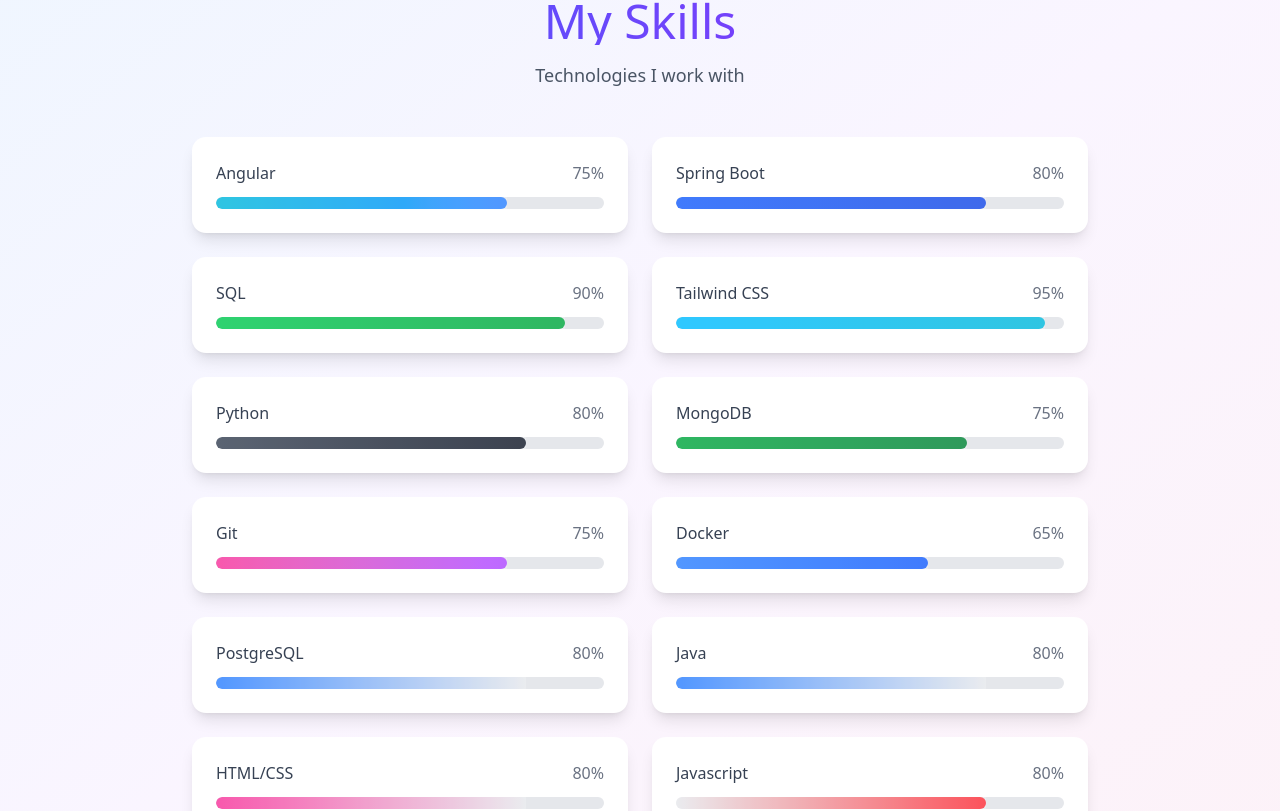
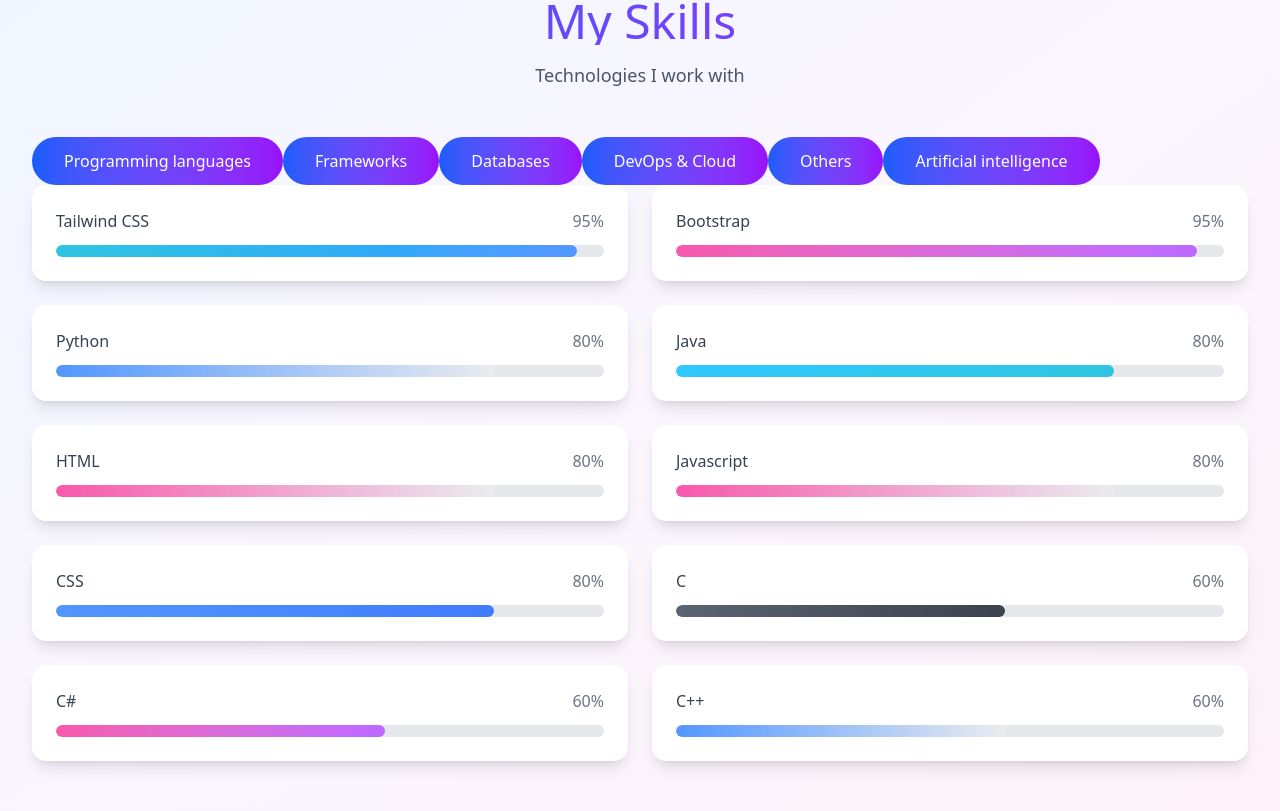
Before and after one commit to kerfaiyass54/portfolio-react-kerfaiyassine-26, a React (Vite) app: page / in a window 1280 px wide. Shown: the part 2694-3505 px from the top of the page. Built offline with nearby package versions, Linux system fonts and the light colour scheme.

Commit message:
Updated skills page

```diff
--- a/src/components/Skills.tsx
+++ b/src/components/Skills.tsx
@@ -1,4 +1,4 @@
-import React from 'react';
+import React, {useState} from 'react';
 import { motion } from 'motion/react';
 import { useInView } from 'react-intersection-observer';
 import { useLanguage } from '../contexts/LanguageContext';
@@ -6,21 +6,57 @@
 export const Skills: React.FC = () => {
   const { t, language } = useLanguage();
   const [ref, inView] = useInView({ triggerOnce: true, threshold: 0.1 });
+    const [typeSkill, setTypeSkill] = useState('programming');
+
 
   const skills = [
-    { name: 'Angular', level: 75, color: 'from-cyan-500 to-blue-500' },
-    { name: 'Spring Boot', level: 80, color: 'from-blue-600 to-blue-700' },
-    { name: 'SQL', level: 90, color: 'from-green-500 to-green-600' },
-    { name: 'Tailwind CSS', level: 95, color: 'from-sky-400 to-cyan-500' },
-    { name: 'Python', level: 80, color: 'from-gray-700 to-gray-900' },
-    { name: 'MongoDB', level: 75, color: 'from-green-600 to-green-700' },
-    { name: 'Git', level: 75, color: 'from-pink-500 to-purple-500' },
-    { name: 'Docker', level: 65, color: 'from-blue-500 to-blue-600' },
-    { name: 'PostgreSQL', level: 80, color: 'from-blue-500 to-indigo-500' },
-      { name: 'Java', level: 80, color: 'from-blue-500 to-indigo-500' },
-      { name: 'HTML/CSS', level: 80, color: 'from-pink-500 to-orange-500' },
-      { name: 'Javascript', level: 80, color: 'from-amber-400 to-red-500' },
+    { name: 'Angular', level: 75, color: 'from-amber-400 to-red-500', type: 'framework' },
+    { name: 'Spring Boot', level: 80, color: 'from-green-600 to-green-700', type: 'framework' },
+      { name: '.NET', level: 50, color: 'from-pink-500 to-purple-500', type: 'framework' },
+      { name: 'Flask', level: 35, color: 'from-sky-400 to-cyan-500', type: 'framework' },
+      { name: 'Flutter', level: 45, color: 'from-blue-600 to-blue-700', type: 'framework' },
+      { name: 'SQL', level: 90, color: 'from-gray-700 to-gray-900', type: 'databases' },
+    { name: 'MongoDB', level: 75, color: 'from-green-500 to-green-600', type: 'databases' },
+      { name: 'MySQL', level: 75, color: 'from-cyan-500 to-blue-500', type: 'databases' },
+      { name: 'Oracle database', level: 75, color: 'from-amber-400 to-red-500', type: 'databases' },
+      { name: 'PostgreSQL', level: 80, color: 'from-blue-600 to-blue-700', type: 'databases' },
+    { name: 'Git', level: 75, color: 'from-amber-400 to-red-500', type: 'devops' },
+    { name: 'Docker', level: 65, color: 'from-cyan-500 to-blue-500', type: 'devops' },
+      { name: 'Github', level: 75, color: 'from-gray-700 to-gray-900', type: 'devops' },
+      { name: 'GitLab', level: 75, color: 'from-pink-500 to-orange-500', type: 'devops' },
+      { name: 'Jenkins', level: 50, color: 'from-pink-500 to-purple-500', type: 'devops' },
+      { name: 'AWS', level: 50, color: 'from-pink-500 to-orange-500', type: 'devops' },
+      { name: 'Tailwind CSS', level: 95, color: 'from-cyan-500 to-blue-500', type: 'programming' },
+      { name: 'Bootstrap', level: 95, color: 'from-pink-500 to-purple-500', type: 'programming' },
+      { name: 'Python', level: 80, color: 'from-blue-500 to-indigo-500', type: 'programming' },
+      { name: 'Java', level: 80, color: 'from-sky-400 to-cyan-500', type: 'programming' },
+      { name: 'HTML', level: 80, color: 'from-pink-500 to-orange-500', type: 'programming' },
+      { name: 'Javascript', level: 80, color: 'from-pink-500 to-orange-500', type: 'programming' },
+      { name: 'CSS', level: 80, color: 'from-blue-500 to-blue-600', type: 'programming' },
+      { name: 'C', level: 60, color: 'from-gray-700 to-gray-900', type: 'programming' },
+      { name: 'C#', level: 60, color: 'from-pink-500 to-purple-500', type: 'programming' },
+      { name: 'C++', level: 60, color: 'from-blue-500 to-indigo-500', type: 'programming' },
+      { name: 'Linux', level: 80, color: 'from-gray-700 to-gray-900', type: 'others' },
+      { name: 'IntelliJ', level: 90, color: 'from-pink-500 to-purple-500', type: 'others' },
+      { name: 'VS Code', level: 80, color: 'from-blue-600 to-blue-700', type: 'others' },
+      { name: 'Maven', level: 65, color: 'from-pink-500 to-orange-500', type: 'others' },
+      { name: 'Keycloak', level: 65, color: 'from-amber-400 to-red-500', type: 'others' },
+      { name: 'Jira', level: 75, color: 'from-cyan-500 to-blue-500', type: 'others' },
+      { name: 'Confluence', level: 85, color: 'from-cyan-500 to-blue-500', type: 'others' },
+      { name: 'Postman', level: 80, color: 'from-pink-500 to-purple-500', type: 'others' },
+      { name: 'Machine learning', level: 50, color: 'from-cyan-500 to-blue-500', type: 'ai' },
+      { name: 'AI Agents', level: 40, color: 'from-pink-500 to-purple-500', type: 'ai' },
+      { name: 'Pandas', level: 70, color: 'from-green-600 to-green-700', type: 'ai' },
+      { name: 'NumPy', level: 70, color: 'from-pink-500 to-orange-500', type: 'ai' },
   ];
+
+
+
+
+
+
+
+
 
   return (
     <section
@@ -28,6 +64,7 @@
       ref={ref}
       className="py-20 bg-gradient-to-br from-blue-50 via-purple-50 to-pink-50 dark:from-gray-900 dark:via-purple-900/20 dark:to-blue-900/20"
       dir={language === 'ar' ? 'rtl' : 'ltr'}
+      style={{ minHeight: '900px' }}
     >
       <div className="container mx-auto px-4 sm:px-6 lg:px-8">
         <motion.div
@@ -40,10 +77,87 @@
             {t.skills.title}
           </h2>
           <p className="text-gray-600 dark:text-gray-400 text-lg">{t.skills.subtitle}</p>
+
         </motion.div>
 
-        <div className="grid sm:grid-cols-2 gap-6 max-w-4xl mx-auto">
-          {skills.map((skill, index) => (
+
+
+
+        <div>
+            <motion.button
+                initial={{ opacity: 0, y: 20 }}
+                animate={{ opacity: 1, y: 0 }}
+                transition={{ duration: 0.5, delay: 0.8 }}
+                whileHover={{ scale: 1.05 }}
+                whileTap={{ scale: 0.95 }}
+                onClick={() => setTypeSkill('programming')}
+                className="px-8 py-3 bg-gradient-to-r from-blue-600 to-purple-600 text-white rounded-full hover:shadow-lg hover:shadow-purple-500/50 transition-all duration-300"
+            >
+
+                Programming languages
+            </motion.button>
+            <motion.button
+                initial={{ opacity: 0, y: 20 }}
+                animate={{ opacity: 1, y: 0 }}
+                transition={{ duration: 0.5, delay: 0.8 }}
+                whileHover={{ scale: 1.05 }}
+                whileTap={{ scale: 0.95 }}
+                onClick={() => setTypeSkill('framework')}
+                className="px-8 py-3 bg-gradient-to-r from-blue-600 to-purple-600 text-white rounded-full hover:shadow-lg hover:shadow-purple-500/50 transition-all duration-300"
+            >
+
+                Frameworks
+            </motion.button>
+            <motion.button
+                initial={{ opacity: 0, y: 20 }}
+                animate={{ opacity: 1, y: 0 }}
+                transition={{ duration: 0.5, delay: 0.8 }}
+                whileHover={{ scale: 1.05 }}
+                whileTap={{ scale: 0.95 }}
+                onClick={() => setTypeSkill('databases')}
+                className="px-8 py-3 bg-gradient-to-r from-blue-600 to-purple-600 text-white rounded-full hover:shadow-lg hover:shadow-purple-500/50 transition-all duration-300"
+            >
+
+                Databases
+            </motion.button>
+            <motion.button
+                initial={{ opacity: 0, y: 20 }}
+                animate={{ opacity: 1, y: 0 }}
+                transition={{ duration: 0.5, delay: 0.8 }}
+                whileHover={{ scale: 1.05 }}
+                whileTap={{ scale: 0.95 }}
+                onClick={() => {setTypeSkill('devops')}}
+                className="px-8 py-3 bg-gradient-to-r from-blue-600 to-purple-600 text-white rounded-full hover:shadow-lg hover:shadow-purple-500/50 transition-all duration-300"
+            >
+
+                DevOps & Cloud
+            </motion.button>
+            <motion.button
+                initial={{ opacity: 0, y: 20 }}
+                animate={{ opacity: 1, y: 0 }}
+                transition={{ duration: 0.5, delay: 0.8 }}
+                whileHover={{ scale: 1.05 }}
+                whileTap={{ scale: 0.95 }}
+                onClick={() => setTypeSkill('others')}
+                className="px-8 py-3 bg-gradient-to-r from-blue-600 to-purple-600 text-white rounded-full hover:shadow-lg hover:shadow-purple-500/50 transition-all duration-300"
+            >
+
+                Others
+            </motion.button>
+            <motion.button
+                initial={{ opacity: 0, y: 20 }}
+                animate={{ opacity: 1, y: 0 }}
+                transition={{ duration: 0.5, delay: 0.8 }}
+                whileHover={{ scale: 1.05 }}
+                whileTap={{ scale: 0.95 }}
+                onClick={() => setTypeSkill('ai')}
+                className="px-8 py-3 bg-gradient-to-r from-blue-600 to-purple-600 text-white rounded-full hover:shadow-lg hover:shadow-purple-500/50 transition-all duration-300"
+            >
+
+                Artificial intelligence
+            </motion.button>
+            <div  className="grid sm:grid-cols-2 gap-6 h-800">
+          {skills.filter((skill) => skill.type === typeSkill).map((skill, index) => (
             <motion.div
               key={skill.name}
               initial={{ opacity: 0, x: index % 2 === 0 ? -50 : 50 }}
@@ -67,6 +181,7 @@
               </div>
             </motion.div>
           ))}
+            </div>
         </div>
       </div>
     </section>
```
